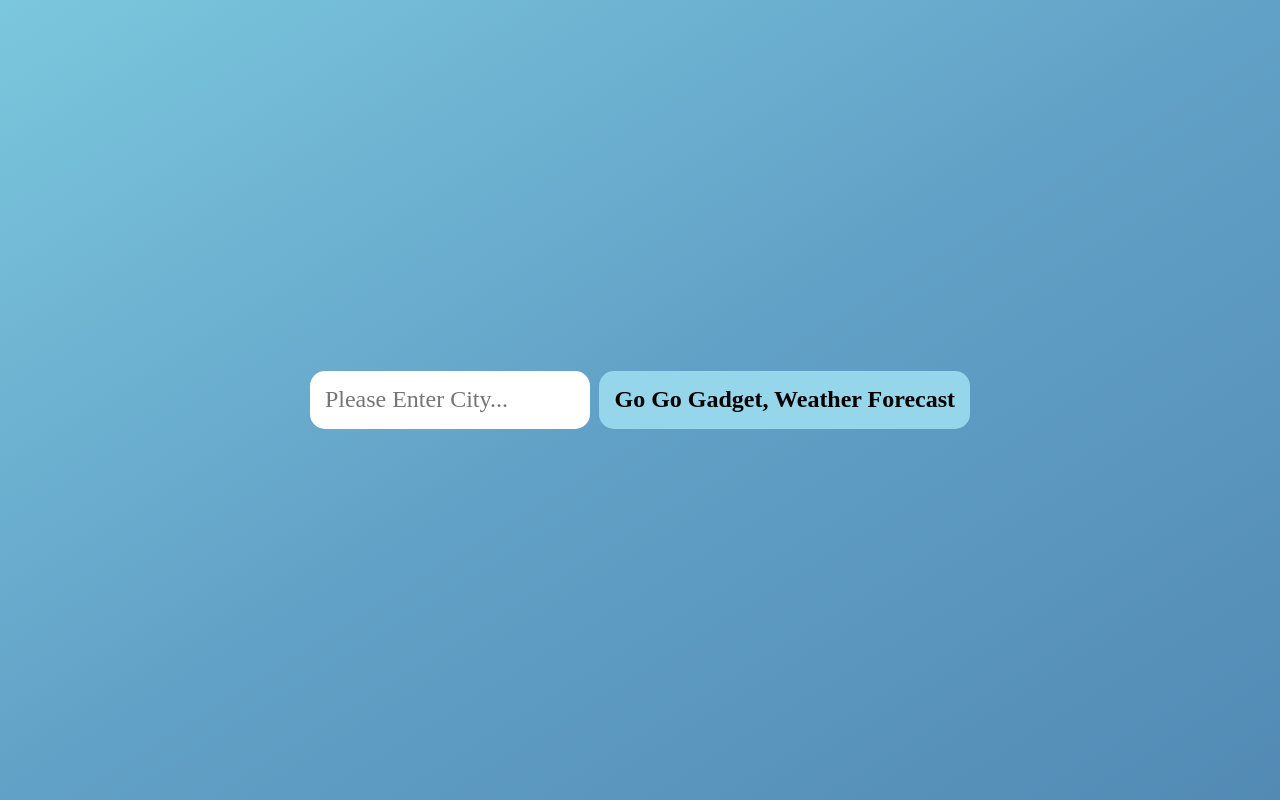
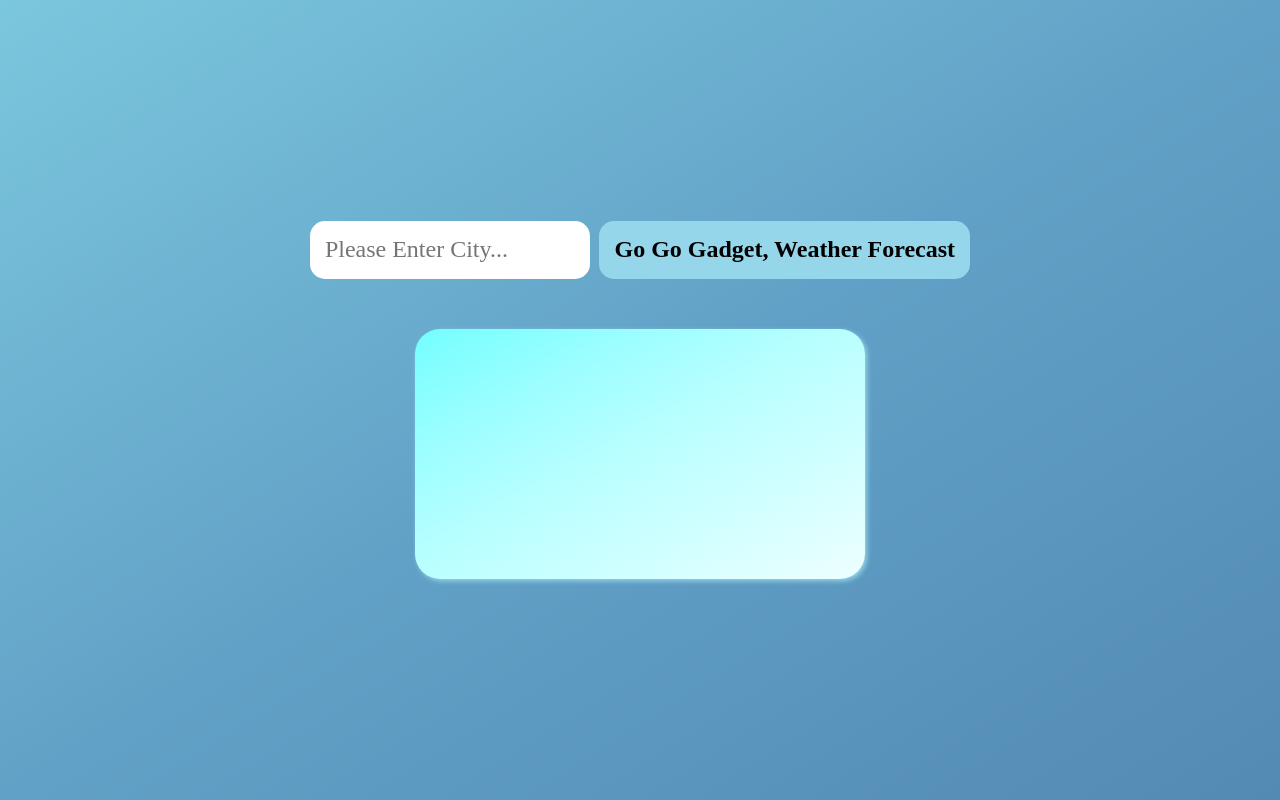
Before and after one commit to Lasoros/Weather-App-Working, a plain HTML site: page index.html in a window 1280 px wide. Drawn offline with Linux system fonts and the light colour scheme; a web font is replaced by a local one.

Commit message:
Forecast Visible

```diff
--- a/css/style.css
+++ b/css/style.css
@@ -7,6 +7,7 @@ body {
     background-image: linear-gradient(to bottom right , #7bc7dd , #62a1c7 , #528ab4 );
     align-items: center;
     justify-content: center;
+    flex-direction: column;
 }
 
 .weatherApp {
@@ -37,3 +38,14 @@ button{
 button:hover {
     background-color: #95d6eaa2;
 }
+
+.weather-wrapper {
+    background: linear-gradient(to bottom right,  #74feff, #9cfeff , #bbffff , #d3ffff , #eeffff );
+    margin-top: 50px;
+    width: 350px;
+    height: 150px;
+    border-radius: 25px;
+    padding: 50px;
+    box-shadow: 2px 2px 5px #95d6ea;
+    align-items: center;
+}
--- a/index.html
+++ b/index.html
@@ -21,7 +21,7 @@
         <button> Go Go Gadget, Weather Forecast</button>
     </form>
 
-    <div class="weather-wrapper"></div>
+    <div class="weather-wrapper" style="display: show;"></div>
 
     <script src="app.js"></script>
 
```
